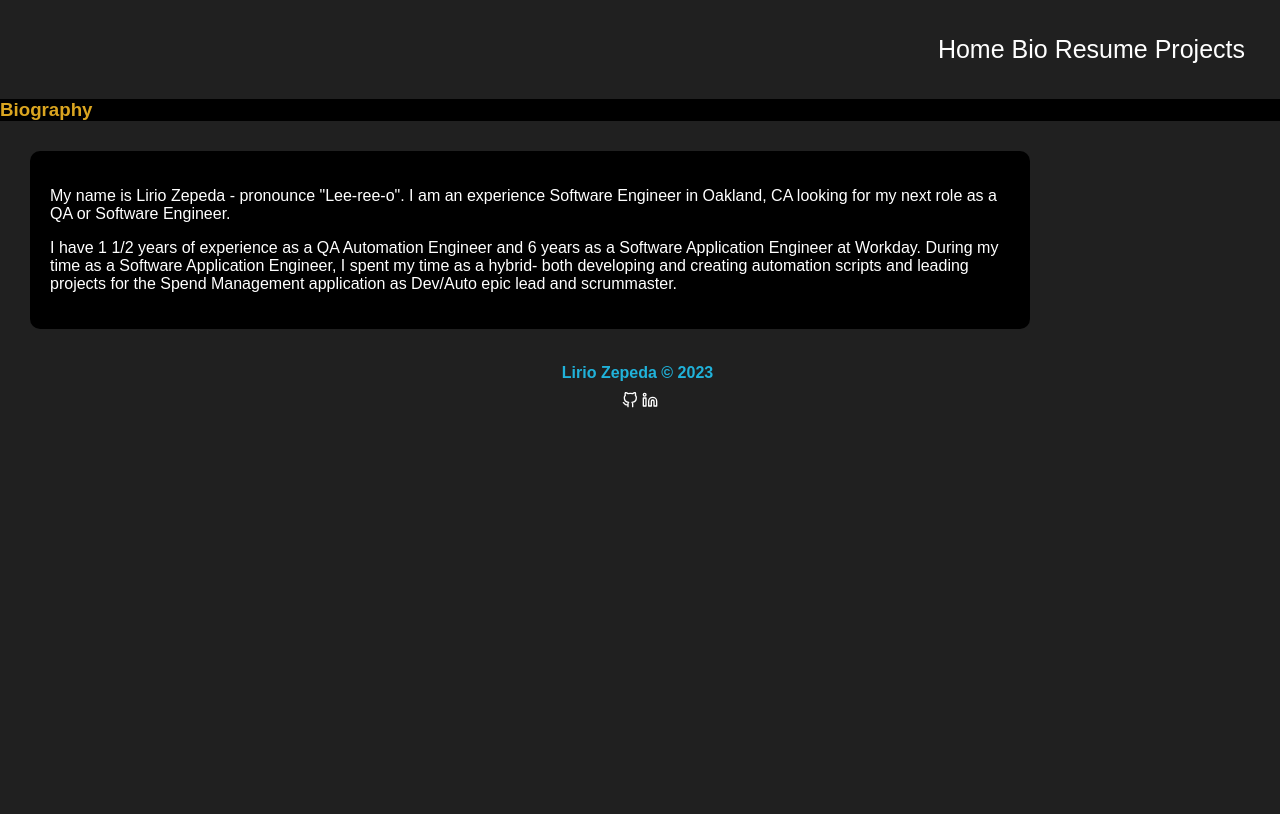
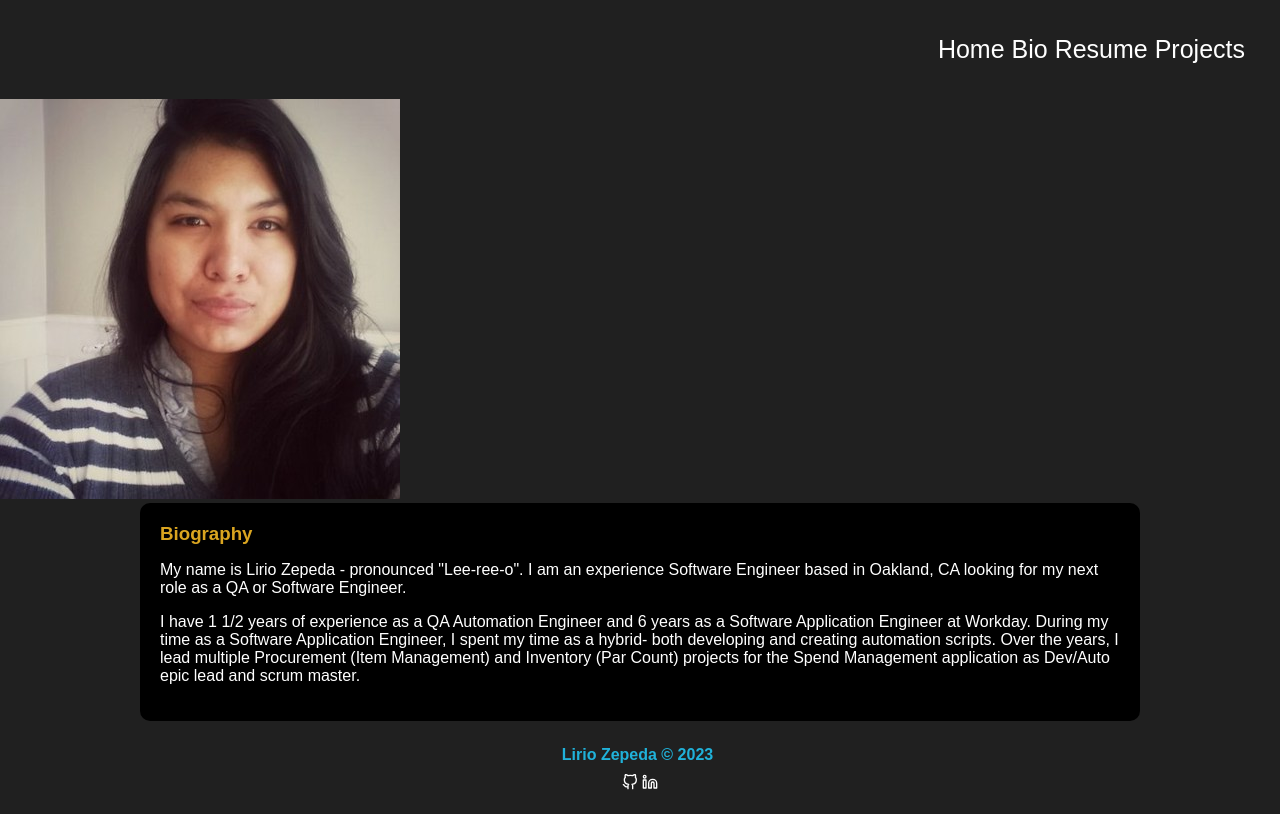
Before and after one commit to ljzepeda/portfolio, a plain HTML site: page bio.html in a window 1280 px wide. Drawn offline with Linux system fonts and the light colour scheme.

Commit message:
Portfolio 04/06/23 v7

```diff
--- a/bio.html
+++ b/bio.html
@@ -10,7 +10,7 @@
 </head>
 
 <body>
-    <!-- ========== NAV BAR ========= -->
+    <!-- ========== TOP: NAV BAR ========= -->
     <nav>
         <a href="/index.html">Home</a>
         <a href="/bio.html">Bio</a>
@@ -18,27 +18,37 @@
         <a href="/projects.html">Projects</a>
     </nav>
 
-    <!-- ===== BIO ===== -->
-    <h3>Biography</h3>
-    <div class="bio">
-        <p>
-            My name is Lirio Zepeda - pronounce "Lee-ree-o". I am an experience Software Engineer in Oakland, CA looking
-            for my next role as a QA or Software Engineer.
-        </p>
-        <p>
-            I have 1 1/2 years of experience as a QA Automation Engineer and 6 years as a Software Application Engineer
-            at Workday. During my time as a Software Application Engineer, I spent my time as a hybrid- both developing
-            and creating automation scripts and leading projects for the Spend Management application as Dev/Auto epic
-            lead and scrummaster.
-        </p>
+    <!-- ===== PAGE: BIO ===== -->
+    <div>
+        <div class="bio-image">
+            <img src="/images/LirioZepeda.jpeg" alt="Lirio Zepeda">
+        </div>
 
+        <div class="bio">
+            <h3>Biography</h3>
+            <p>
+                My name is Lirio Zepeda - pronounced "Lee-ree-o". I am an experience Software Engineer based in Oakland,
+                CA
+                looking for my next role as a QA or Software Engineer.
+            </p>
+            <p>
+                I have 1 1/2 years of experience as a QA Automation Engineer and 6 years as a Software Application
+                Engineer
+                at Workday. During my time as a Software Application Engineer, I spent my time as a hybrid- both
+                developing
+                and creating automation scripts. Over the years, I lead multiple Procurement (Item Management) and
+                Inventory
+                (Par Count) projects for the Spend Management application as Dev/Auto epic
+                lead and scrum master.
+            </p>
+        </div>
     </div>
 
-    <!-- ========== FOOTER ========== -->
-    <!-- Social Media Icons -->
-    <div class="social-media-icons">
+    <!-- ========== FOOTER: SOCIAL MEDIA ICONS ========== -->
+    <div class="footer-icons">
+        <!-- 1. Copyright -->
         <h4 class="h4-footer">Lirio Zepeda © 2023</h4>
-        <!-- GitHub -->
+        <!-- 2. GitHub -->
         <a href="https://github.com/ljzepeda" target="_blank" rel="noopener noreferrer">
             <svg stroke="currentColor" fill="none" stroke-width="2" viewBox="0 0 24 24" stroke-linecap="round"
                 stroke-linejoin="round" height="1em" width="1em" xmlns="http://www.w3.org/2000/svg">
@@ -47,7 +57,7 @@
                 </path>
             </svg>
         </a>
-        <!-- LinkedIn -->
+        <!-- 3. LinkedIn -->
         <a href="https://www.linkedin.com/in/liriojzepeda/" target="_blank" rel="noopener noreferrer">
             <svg stroke="currentColor" fill="none" stroke-width="2" viewBox="0 0 24 24" stroke-linecap="round"
                 stroke-linejoin="round" height="1em" width="1em" xmlns="http://www.w3.org/2000/svg">
--- a/style.css
+++ b/style.css
@@ -9,7 +9,7 @@
     padding: 0;
 }
 
-/* Nav Styles */
+/* Element Styles */
 nav {
     display: box;
     text-align: right;
@@ -24,6 +24,8 @@ ul {
     padding: 0px;
     margin: 50px;
     font-size: 20px;
+    text-align: center;
+    list-style-type: none;
 }
 
 /* Paragraph Styles */
@@ -44,6 +46,7 @@ h2 {
     display: block;
     padding: 5px;
     margin: 30px;
+    text-align: center;
 
 }
 
@@ -64,14 +67,23 @@ h5 {
 
 
 /* Class Styles */
+.home {
+    padding: 250px;
+}
+
 .bio,
 .experience,
 .projects {
     background-color: black;
     max-width: 1000px;
+    display: block;
     padding: 20px;
-    margin: 30px;
+    margin: auto;
     border-radius: 10px;
+}
+
+.bio-image {
+
 }
 
 .tag {
@@ -90,6 +102,7 @@ h5 {
     padding: 5px 10px;
 }
 
-.social-media-icons {
+.footer-icons {
     text-align: center;
+    padding: 20px;
 }
```
Also changed, not shown: index.html (+10 -13 lines), projects.html (+17 -18 lines), resume.html (+7 -7 lines), images/LirioZepeda.jpeg (added), 2 other files.
